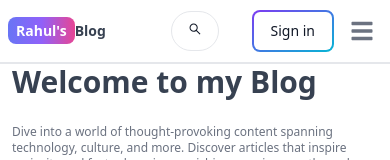
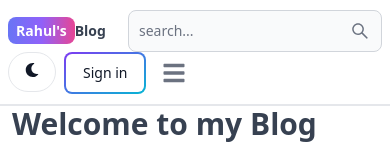
Before and after one commit to rahulpatel75862/blog-app, a React (Vite) app in the folder client/: page / in a window 390 px wide. Shown: the top 160 px of the page. Built offline with nearby package versions, Linux system fonts and the light colour scheme; no server answers.

Commit message:
fix search button in small device

```diff
--- a/client/src/components/Header.jsx
+++ b/client/src/components/Header.jsx
@@ -67,17 +67,14 @@ const Header = () => {
           type="text"
           placeholder="search..."
           rightIcon={AiOutlineSearch}
-          className="hidden lg:inline"
+          className="w-full md:w-auto sm:w-1/2"
           value={searchTerm}
           onChange={(e) => setSearchTerm(e.target.value)}
         />
       </form>
-      <Button className="w-12 h-10 lg:hidden" color="gray" pill>
-        <AiOutlineSearch />
-      </Button>
       <div className="flex gap-2 md:order-2">
         <Button
-          className="w-12 h-10 hidden sm:inline"
+          className="w-12 h-10  sm:inline"
           color="gray"
           pill
           onClick={() => dispatch(toggleTheme())}
```
